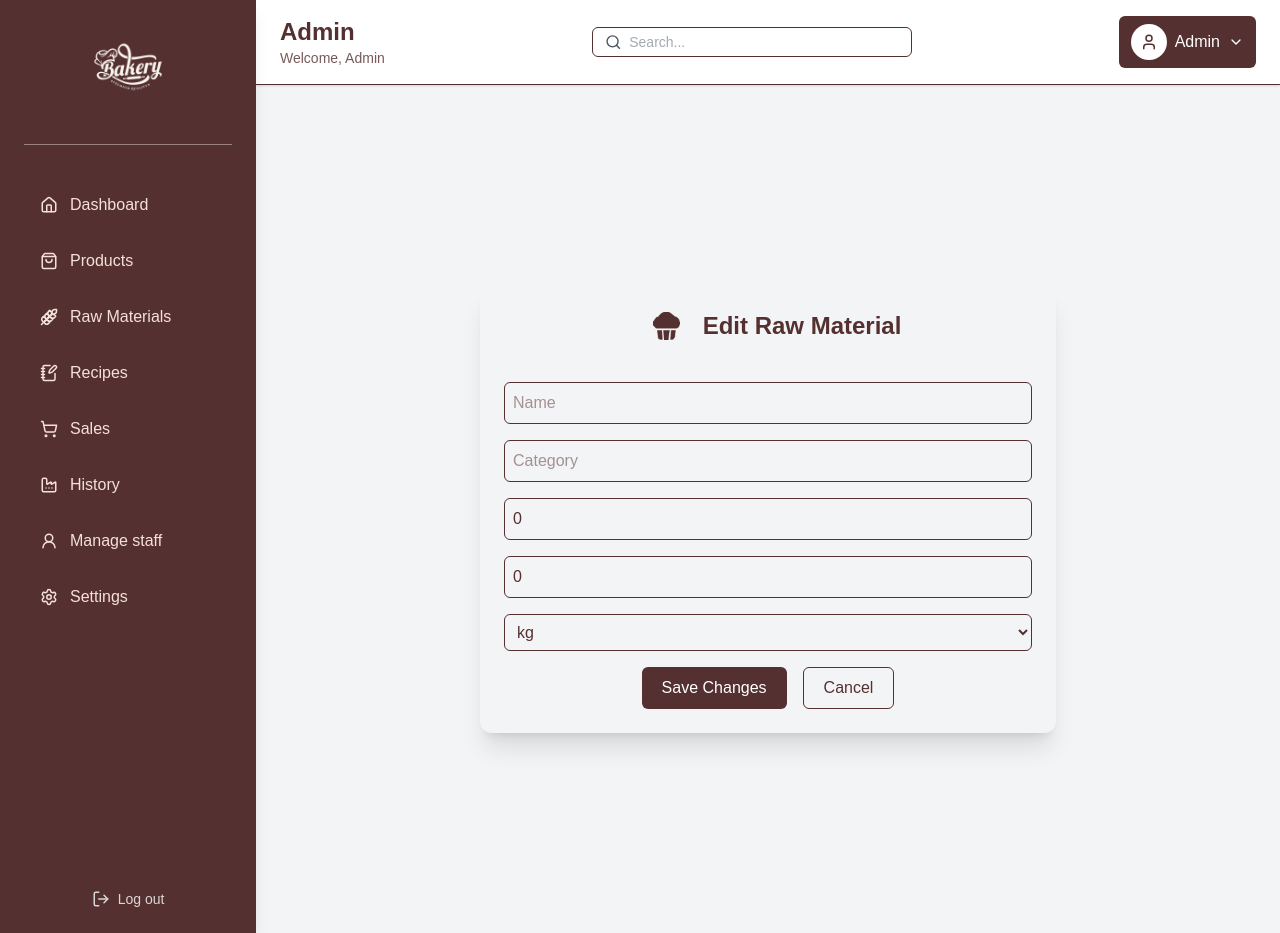
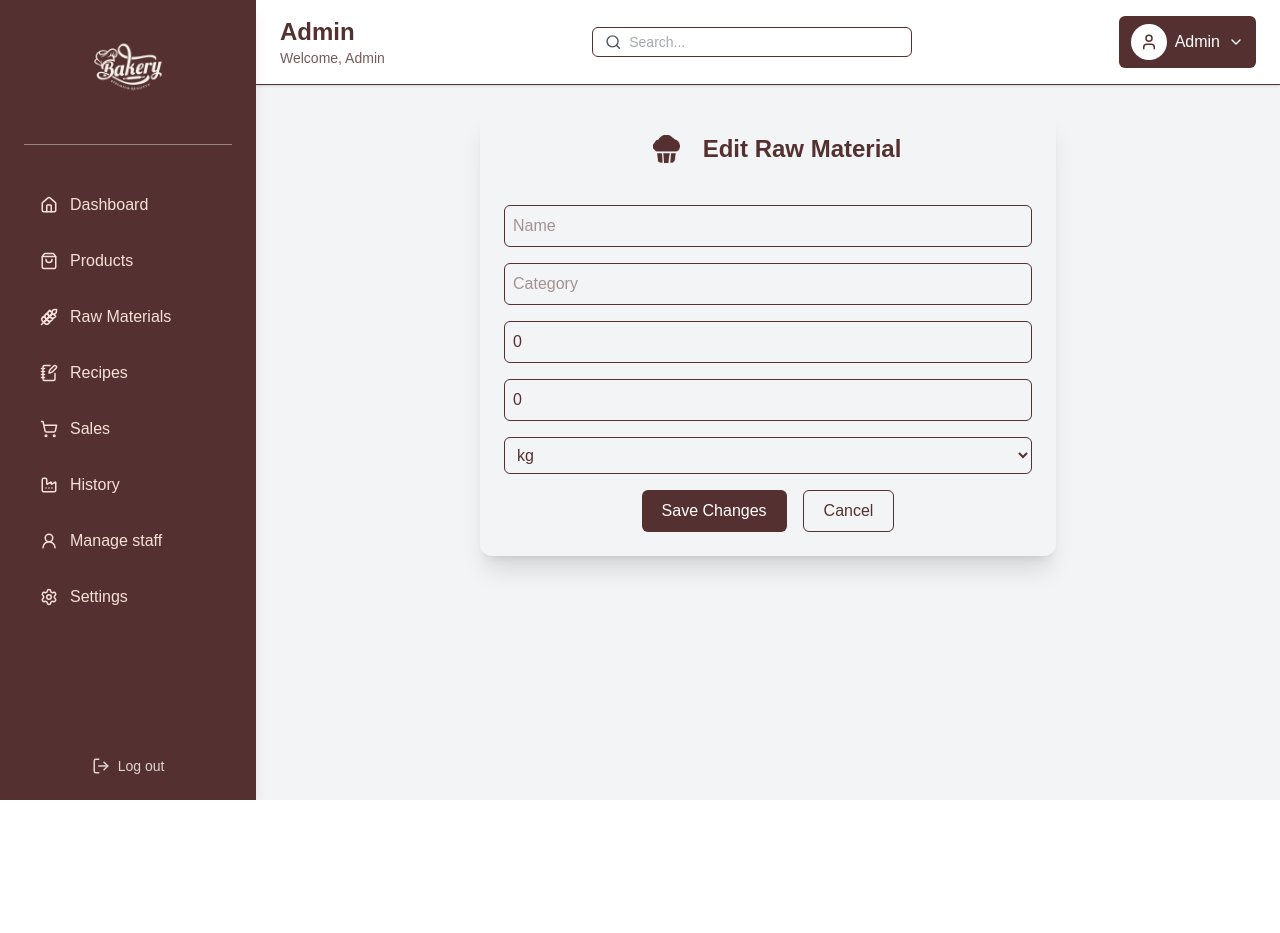
Before and after one commit to Solane-Hebo/bakery-app-j, a Next.js app: page /admin/materials/1 in a window 1280 px wide. After the commit the page ends 800 px from the top, so only its background shows below. Built offline with nearby package versions, Linux system fonts and the light colour scheme; no server answers; the database is empty.

Commit message:
update edit page

```diff
--- a/app/admin/materials/[id]/page.tsx
+++ b/app/admin/materials/[id]/page.tsx
@@ -89,7 +89,7 @@ export default function EditMaterialPage() {
   if (loading) return <p className="p-6">Loading...</p>;
 
   return (
-    <div className="min-h-screen flex items-center justify-center px-4">
+    <div className="min-h-[50] flex items-center justify-center px-4">
       <form
         onSubmit={handleSubmit}
         className="p-6 max-w-xl w-full rounded-xl shadow-xl space-y-4 text-[#553030]"
```
